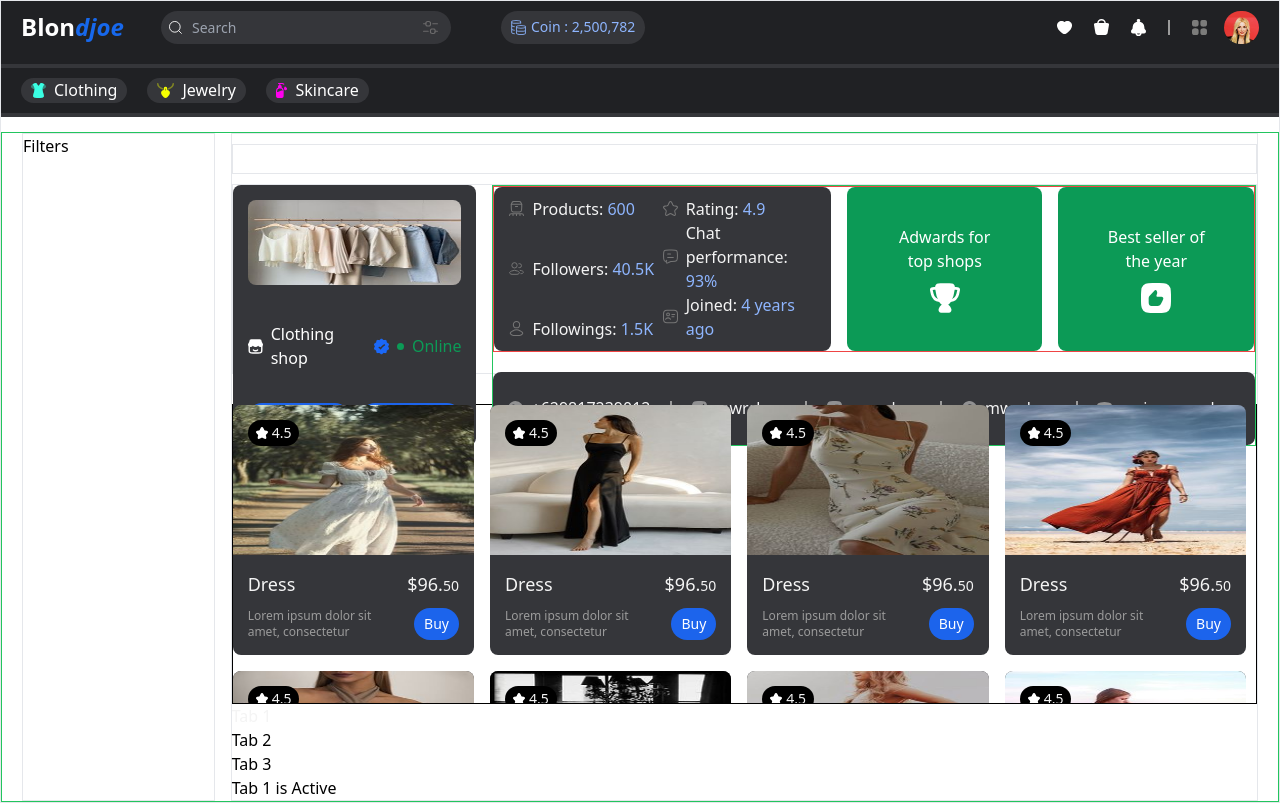
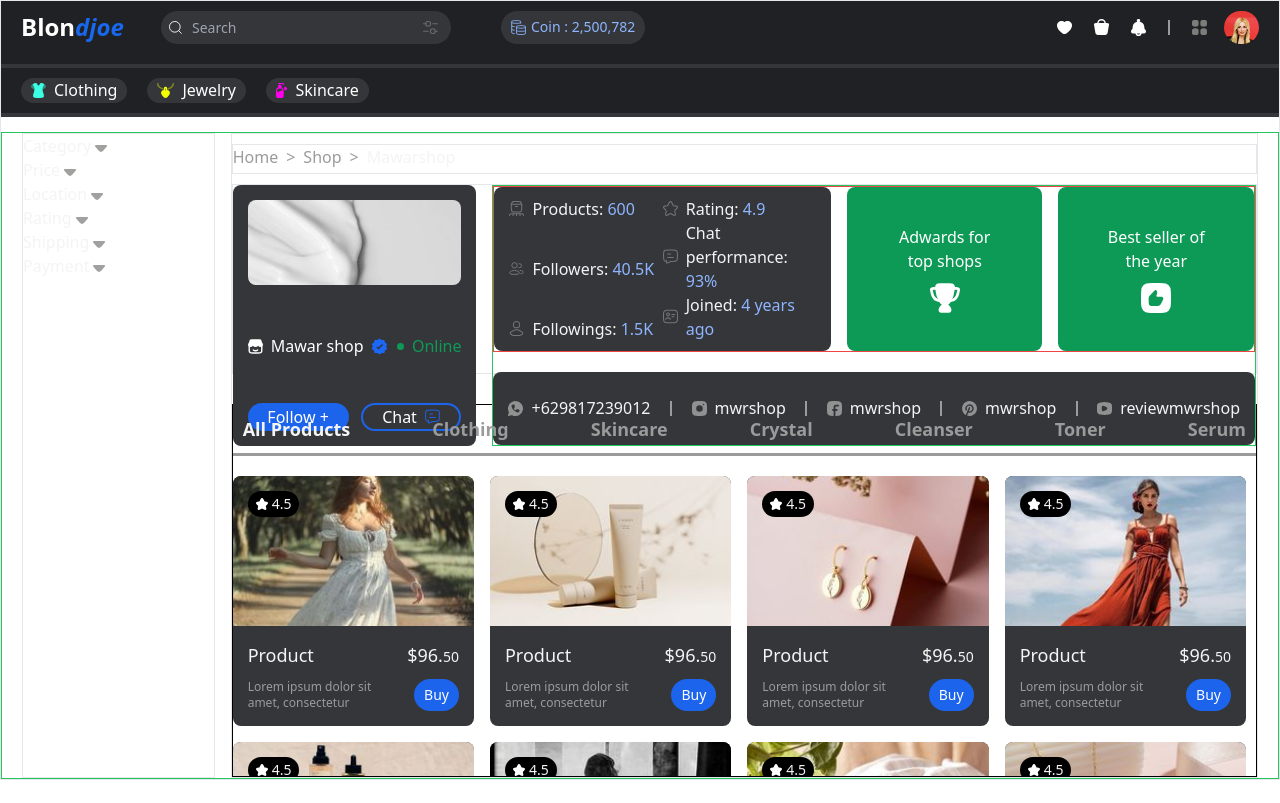
Before and after one commit to elahe-habibi98/online-shop, a React (Vite) app: page /home in a window 1280 px wide. Built offline with nearby package versions, Linux system fonts and the light colour scheme.

Commit message:
filters implemented

```diff
--- a/src/components/Landing/Content/ShopAccount.tsx
+++ b/src/components/Landing/Content/ShopAccount.tsx
@@ -1,5 +1,5 @@
 import { FC } from "react";
-import shop from "../../../assets/images/clothing/shop.jpg";
+import shop from "../../../assets/images/skincare/item3.jpg";
 import chatIcon from "../../../assets/images/icons/commentBlue.svg";
 import storeIcon from "../../../assets/images/icons/store.svg";
 import verifyIcon from "../../../assets/images/icons/verify.svg";
@@ -7,11 +7,11 @@ import verifyIcon from "../../../assets/images/icons/verify.svg";
 const ShopAccount: FC = (): JSX.Element => {
   return (
     <div className=" rounded-lg bg-gray-dark h-[100%] p-[15px] flex flex-col justify-between">
-      <img src={shop} className="w-[100%] h-[85px] rounded-lg inline-block " />
+      <img src={shop} className="w-[100%] h-[85px] rounded-lg inline-block object-cover" />
       <div className="">
         <div className="h-[25px] bg-gray-dark flex gap-2 items-center mt-[5px] ">
           <img src={storeIcon} className="h-[100%] w-[15px]" />
-          <p className="text-white">Clothing shop</p>
+          <p className="text-white">Mawar shop</p>
           <img src={verifyIcon} className="h-[100%] w-[15px]" />
           <div className="ms-auto flex gap-2 items-center">
             <div className="w-[7px] h-[7px] bg-green-lawn rounded-full" />
--- a/src/components/Landing/Content/ShopProducts.tsx
+++ b/src/components/Landing/Content/ShopProducts.tsx
@@ -1,30 +1,55 @@
-import { FC } from "react";
+import { FC, useEffect } from "react";
+import item1 from "../../../assets/images/clothing/item1.jpg";
+import item4 from "../../../assets/images/clothing/item4.jpg";
+import item6 from "../../../assets/images/clothing/item6.jpg";
 import starIcon from "../../../assets/images/icons/starFilled.svg";
-import item1 from "../../../assets/images/clothing/item1.jpg";
-import item2 from "../../../assets/images/clothing/item2.jpg";
-import item3 from "../../../assets/images/clothing/item3.jpg";
-import item4 from "../../../assets/images/clothing/item4.jpg";
-import item5 from "../../../assets/images/clothing/item5.jpg";
-import item6 from "../../../assets/images/clothing/item6.jpg";
-import item7 from "../../../assets/images/clothing/item7.jpg";
-import item8 from "../../../assets/images/clothing/item8.jpg";
-import item9 from "../../../assets/images/clothing/item9.jpg";
+import item8 from "../../../assets/images/jewelry/item4.jpg";
+import item3 from "../../../assets/images/jewelry/item8.jpg";
+import item9 from "../../../assets/images/jewelry/shop.jpg";
+import item2 from "../../../assets/images/skincare/item2.jpg";
+import item7 from "../../../assets/images/skincare/item4.jpg";
+import item5 from "../../../assets/images/skincare/item6.jpg";
+import { Tabs } from "./Tabs";
 
 const ShopProducts: FC = (): JSX.Element => {
-  const items = [item1, item2, item3, item4, item5, item6, item7, item8, item9];
+  const tabData = [
+    { label: "All Products" },
+    { label: "Clothing" },
+    { label: "Skincare" },
+    { label: "Crystal" },
+    { label: "Cleanser" },
+    { label: "Toner" },
+    { label: "Serum" },
+  ];
+  const allProducts = [
+    item1,
+    item2,
+    item3,
+    item4,
+    item5,
+    item6,
+    item7,
+    item8,
+    item9,
+  ];
+  const clothingProducts = [item1, item4, item6];
+  const skincareProducts = [item2, item7, item5];
+  // overflow-y-auto h-[300px]
+
   return (
-    <div className="mt-[30px] pe-[10px] border border-black grid grid-cols-4 gap-4 overflow-y-auto h-[300px]">
-      {items.map((m: any, index: number) => (
+    <div className="mt-[30px]  border border-black  ">
+      <Tabs tabs={tabData} />
+      {/* {allProducts.map((m: any, index: number) => (
         <div
           key={index}
           className=" rounded-lg bg-gray-dark h-[250px] overflow-hidden relative"
         >
           <div className="bg-black px-[8px] py-[3px] absolute top-[15px] left-[15px] flex items-center gap-1 rounded-[20px]">
-            <img src={starIcon} className="w-[12px] h-[12px]" />
+            <img src={starIcon} className="w-[12px] h-[12px] " />
             <span className="text-white-dark text-sm">4.5</span>
           </div>
 
-          <img src={m} className="w-[100%] h-[60%] " />
+          <img src={m} className="w-[100%] h-[60%] object-cover" />
           <div className="px-[15px] h-[40%] flex flex-col justify-between py-[15px]">
             <div className="text-white-dark flex justify-between text-lg">
               <span>Dress</span>
@@ -44,7 +69,7 @@ const ShopProducts: FC = (): JSX.Element => {
             </div>
           </div>
         </div>
-      ))}
+      ))} */}
     </div>
   );
 };
--- a/src/components/Landing/Tabs/Tab.tsx
+++ b/src/components/Landing/Content/Tabs/Tab.tsx
@@ -7,7 +7,7 @@ interface ITabProp {
 
 const Tab: FC<ITabProp> = ({ isActive, label, onClick }): JSX.Element => {
   return (
-    <div className={`tab ${isActive ? "active" : ""}`} onClick={onClick}>
+    <div className={`tab ${isActive ? "active" : ""} text-gray-light p-[10px] cursor-pointer text-lg font-bold`} onClick={onClick}>
       {label}
     </div>
   );
--- /dev/null
+++ b/src/components/Landing/Content/Tabs/index.tsx
@@ -0,0 +1,106 @@
+import { FC, useState } from "react";
+import item1 from "../../../../assets/images/clothing/item1.jpg";
+import item4 from "../../../../assets/images/clothing/item4.jpg";
+import item6 from "../../../../assets/images/clothing/item6.jpg";
+import starIcon from "../../../../assets/images/icons/starFilled.svg";
+import item8 from "../../../../assets/images/jewelry/item4.jpg";
+import item3 from "../../../../assets/images/jewelry/item8.jpg";
+import item9 from "../../../../assets/images/jewelry/shop.jpg";
+import item2 from "../../../../assets/images/skincare/item2.jpg";
+import item7 from "../../../../assets/images/skincare/item4.jpg";
+import item5 from "../../../../assets/images/skincare/item6.jpg";
+import { Tab } from "./Tab";
+
+interface ITabsProp {
+  tabs: any;
+}
+
+const Tabs: FC<ITabsProp> = ({ tabs }): JSX.Element => {
+  const [activeTab, setActiveTab] = useState(1);
+  const allProducts = [
+    item1,
+    item2,
+    item3,
+    item4,
+    item5,
+    item6,
+    item7,
+    item8,
+    item9,
+  ];
+  const clothingProducts = [item1, item4, item6];
+  const skincareProducts = [item2, item7, item5];
+  const [products, setProducts] = useState(allProducts);
+
+  const handleTabClick = (index: number) => {
+    setActiveTab(index + 1);
+
+    if (index === 0) {
+      setProducts(allProducts);
+    }
+    if (index === 1) {
+      setProducts(clothingProducts);
+    }
+    if (index === 2) {
+      setProducts(skincareProducts);
+    }
+    if (index >= 3) {
+      setProducts([]);
+    }
+  };
+  console.log("length:", products.length);
+
+  return (
+    <div className="tabs-container ">
+      <div className="flex justify-between border-b-[3px] border-gray-light ">
+        {tabs.map((m: any, index: number) => (
+          <Tab
+            key={index}
+            label={m.label}
+            onClick={() => handleTabClick(index)}
+            isActive={index === activeTab - 1}
+          />
+        ))}
+      </div>
+      <div className="mt-[20px] grid grid-cols-4 gap-4 pe-[10px] overflow-y-auto h-[300px]">
+        {products.map((m: any, index: number) =>
+          products.length > 0 ? (
+            <div
+              key={index}
+              className=" rounded-lg bg-gray-dark h-[250px] overflow-hidden relative"
+            >
+              <div className="bg-black px-[8px] py-[3px] absolute top-[15px] left-[15px] flex items-center gap-1 rounded-[20px]">
+                <img src={starIcon} className="w-[12px] h-[12px] " />
+                <span className="text-white-dark text-sm">4.5</span>
+              </div>
+
+              <img src={m} className="w-[100%] h-[60%] object-cover" />
+              <div className="px-[15px] h-[40%] flex flex-col justify-between py-[15px]">
+                <div className="text-white-dark flex justify-between text-lg">
+                  <span>Product</span>
+                  <span>
+                    $96.<span className="text-sm">50</span>
+                  </span>
+                </div>
+                <div className="grid grid-cols-3 gap-1">
+                  <span className="text-gray-light col-span-2 text-xs">
+                    Lorem ipsum dolor sit amet, consectetur
+                  </span>
+                  <div className="flex justify-end">
+                    <button className="text-white bg-blue-dark rounded-[20px] px-[10px] text-sm">
+                      Buy
+                    </button>
+                  </div>
+                </div>
+              </div>
+            </div>
+          ) :  (
+            <div className="text-red-500">No Items.</div>
+          )
+        )}
+      </div>
+    </div>
+  );
+};
+
+export { Tabs };
--- a/src/components/Landing/Content/index.tsx
+++ b/src/components/Landing/Content/index.tsx
@@ -5,37 +5,19 @@ import { ShopInfo } from "./ShopInfo";
 import { ShopProducts } from "./ShopProducts";
 import trophyIcon from "../../../assets/images/icons/champion.svg";
 import likeIcon from "../../../assets/images/icons/thumb.svg";
-import { Tabs } from "../Tabs";
 
 const Content: FC = (): JSX.Element => {
-  const tabData = [{ label: "Tab 1" }, { label: "Tab 2" }, { label: "Tab 3" }];
   return (
     <div className="border col-span-10">
-      <div className="border h-[30px] my-[10px]"></div>
+      <div className="border h-[30px] my-[10px] text-gray-light flex gap-2">
+        <span>Home</span>
+        <span>{">"}</span>
+        <span>Shop</span>
+        <span>{">"}</span>
+        <span className="text-white-dark">Mawarshop</span>
+      </div>
       <div className="border h-[190px] mb-[5px] grid grid-cols-4 gap-4">
-        {/* <div className=" rounded-lg bg-gray-dark h-[100%] p-[15px]">
-          <img src={shop} className="w-[100%] h-[70px] rounded-lg" />
-          <div className="">
-            <div className="h-[25px] bg-gray-dark flex gap-2 items-center mt-[5px]">
-              <img src={storeIcon} className="h-[100%] w-[15px]" />
-              <p className="text-white">Clothing shop</p>
-              <img src={verifyIcon} className="h-[100%] w-[15px]" />
-              <div className="ms-auto flex gap-2 items-center">
-                <div className="w-[7px] h-[7px] bg-green-lawn rounded-full" />
-                <p className="text-green-lawn">Online</p>
-              </div>
-            </div>
-            <div className="grid grid-cols-2 gap-3">
-              <button className="text-white bg-blue-dark rounded-[20px]">
-                Follow  +
-              </button>
-              <button className="text-white bg-gray-dark border-2 border-blue-dark rounded-[20px] flex items-center justify-center gap-2">
-                Chat
-                <img src={chatIcon} className="w-[15px] h-[15px]" />
-              </button>
-            </div>
-          </div>
-        </div> */}
+        {/* <div className=" rounded-lg bg-gray-dark h-[100%] p-[15px]"></div> */}
         <ShopAccount />
         <div className="border border-green-500 h-[100%] col-span-3 grid grid-rows-3 gap-5">
           <div className="border border-red-500 row-span-2 grid grid-cols-11 gap-4">
@@ -62,12 +44,8 @@ const Content: FC = (): JSX.Element => {
       </div>
       {/* <div className="mt-[30px] border border-black grid grid-cols-4 gap-4">
         <div className=" rounded-lg bg-gray-dark h-[250px]"></div>
-        <div className=" rounded-lg bg-gray-dark h-[250px]"></div>
-        <div className=" rounded-lg bg-gray-dark h-[250px]"></div>
-        <div className=" rounded-lg bg-gray-dark h-[250px]"></div>
       </div> */}
       <ShopProducts />
-      <Tabs tabs={tabData} />
     </div>
   );
 };
--- /dev/null
+++ b/src/components/Landing/Filters/Accordion.tsx
@@ -0,0 +1,23 @@
+import { FC, useState } from "react";
+import arrowIcon from "../../../assets/images/icons/arrowDown.svg"
+
+interface IAccordionProp {
+  title: string;
+  content: any;
+}
+
+const Accordion: FC<IAccordionProp> = ({ title, content }): JSX.Element => {
+  const [isActive, setIsActive] = useState(false);
+
+  return (
+    <div className="">
+      <div className="flex gap-1 items-center" onClick={() => setIsActive(!isActive)}>
+        <span className="text-white-dark text-base">{title}</span>
+        <img src={arrowIcon} className="block pt-[5px] w-[12px] h-[12px]" />
+      </div>
+      {isActive && <div className="my-[5px] text-gray-light text-sm">{content}</div>}
+    </div>
+  );
+};
+
+export { Accordion };
--- a/src/components/Landing/Filters/index.tsx
+++ b/src/components/Landing/Filters/index.tsx
@@ -1,7 +1,40 @@
 import { FC } from "react";
+import { Accordion } from "./Accordion";
 
 const Filters: FC = (): JSX.Element => {
-  return <div className="border col-span-2">Filters</div>;
+  const accordionData = [
+    {
+      title: "Category",
+      content: ["Cleanser","Toner","Serum","Moisturizer","Face mask",],
+    },
+    {
+      title: "Price",
+      content: "aloooo",
+    },
+    {
+      title: "Location",
+      content: "borooooo",
+    },
+    {
+      title: "Rating",
+      content: "borooooo",
+    },
+    {
+      title: "Shipping",
+      content: "borooooo",
+    },
+    {
+      title: "Payment",
+      content: "borooooo",
+    },
+  ];
+  return (
+    <div className="border col-span-2">
+      {accordionData.map(({ title, content }) => (
+        <Accordion title={title} content={content} />
+      ))}
+    </div>
+  );
 };
 
 export { Filters };
--- a/src/components/Landing/Tabs/index.tsx
+++ /dev/null
@@ -1,33 +0,0 @@
-import { FC, useState } from "react";
-import { Tab } from "./Tab";
-
-interface ITabsProp {
-  tabs: any;
-}
-
-const Tabs: FC<ITabsProp> = ({ tabs }): JSX.Element => {
-  const [activeTab, setActiveTab] = useState(1);
-
-  const handleTabClick = (index: number) => {
-    setActiveTab(index + 1);
-  };
-  console.log("activeTab:",activeTab)
-
-  return (
-    <div className="tabs-container">
-      <div className="tabs">
-        {tabs.map((m: any, index: number) => (
-          <Tab
-            key={index}
-            label={m.label}
-            onClick={() => handleTabClick(index)}
-            isActive={index === activeTab-1}
-          />
-        ))}
-      </div>
-      <div className="tab-content">Tab {activeTab} is Active</div>
-    </div>
-  );
-};
-
-export { Tabs };
```
